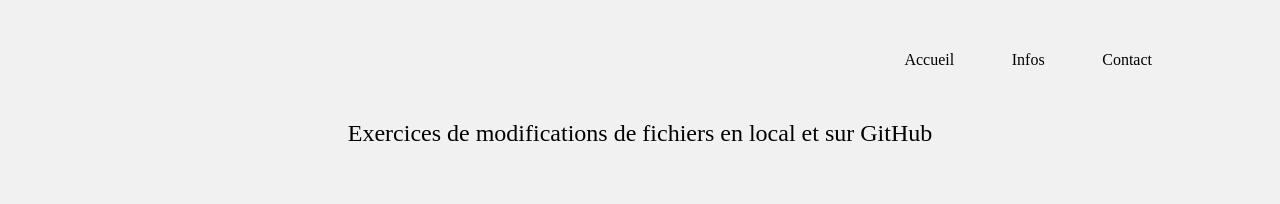
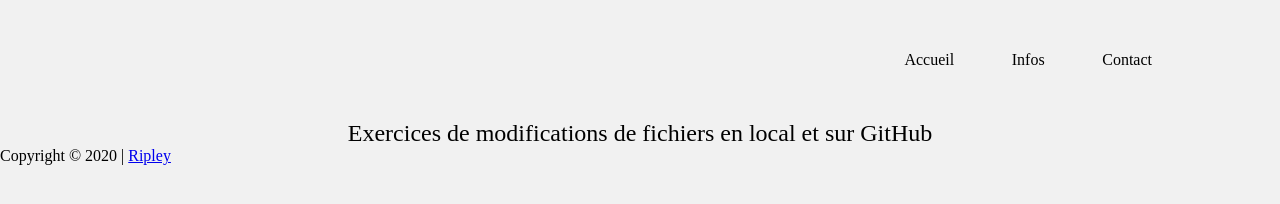
Before and after one commit to bezedache29/activit-_git, a plain HTML site: page index.html in a window 1280 px wide. Drawn offline with Linux system fonts and the light colour scheme.

Commit message:
Ajout dans footer de index.html

```diff
--- a/index.html
+++ b/index.html
@@ -22,7 +22,9 @@
         </div>
     </section>
     <footer>
-
+        <div class="copyright">
+            <p>Copyright © 2020 | <a href="http://ripley.eu" target=_blank>Ripley</a></p>
+        </div>
     </footer>
 </body>
 </html>
```
